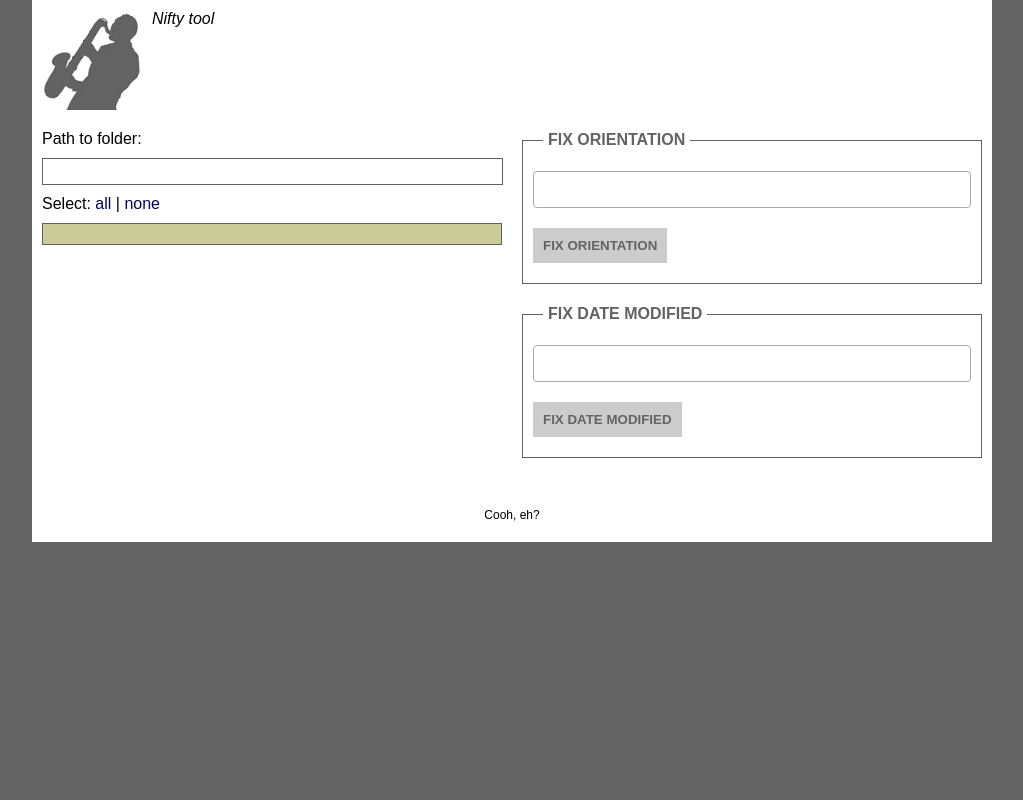
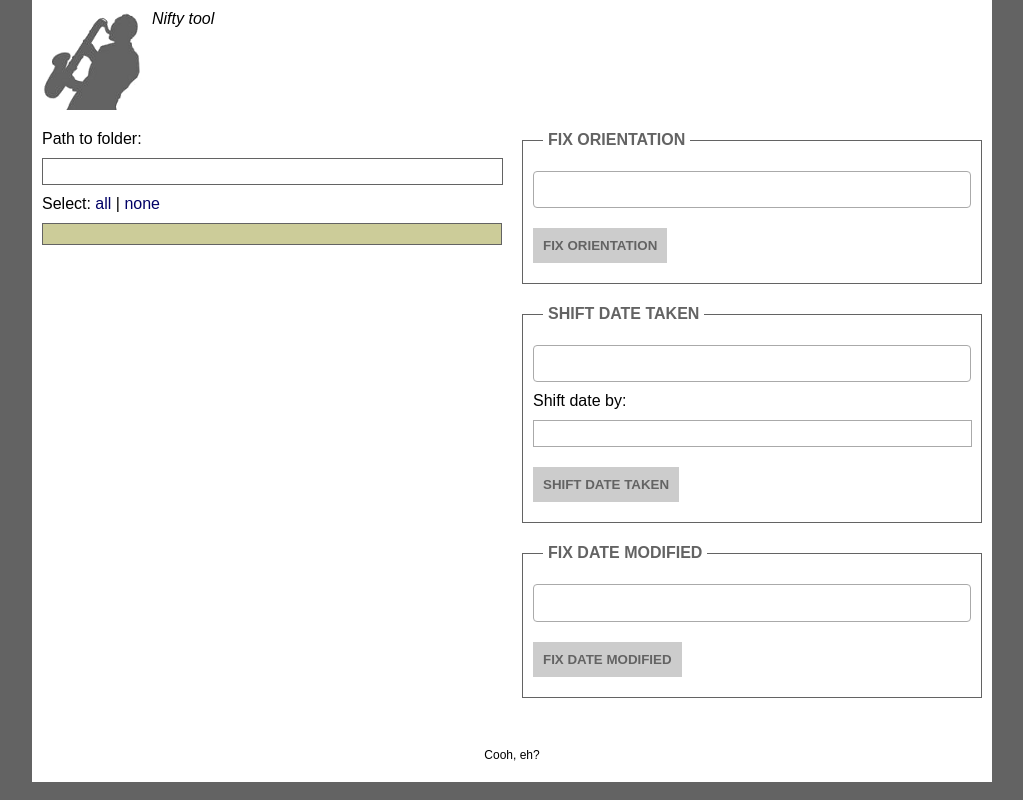
Before and after one commit to Jaza/fotojazz, a Python web app: template templates/home.html in a window 1280 px wide. Shown: the whole page, without its empty margins (128-1151 px from the left). Run offline with Jinja, Linux system fonts and the light colour scheme; the template is opened without the code that fills it, so the values that code supplies are empty.

Commit message:
exposed shiftdate on the front-end: required adding a simple generic system for passing 'extra args' between front- and back-end.

```diff
--- a/project/fotojazz/shiftdate.py
+++ b/project/fotojazz/shiftdate.py
@@ -8,17 +8,17 @@ from project.fotojazz.fotojazzprocess import FotoJazzProcess, FotoJazzProcessShe
 
 
 class ShiftDateProcess(FotoJazzProcess):
-    time_str = ''
+    offset = ''
 
     def __init__(self, *args, **kwargs):
         FotoJazzProcess.__init__(self, *args, **kwargs)
-        self.time_str = args[0]
+        self.offset = args[0]
 
     def run(self):
         """Shifts the exif date taken by the specified offset, for all images in the specified file path."""
         self.prepare_filenames()
 
-        delta = parsetimedelta(self.time_str)
+        delta = parsetimedelta(self.offset)
 
         for filename in self.filenames:
             metadata = pyexiv2.ImageMetadata(filename)
--- a/static/css/screen.css
+++ b/static/css/screen.css
@@ -25,6 +25,7 @@ label {
 input[type=text] {
   border: 1px solid #636363;
   padding: 5px;
+  display: block;
 }
 input[type=submit] {
   padding: 10px;
@@ -124,6 +125,14 @@ img {
   font-size: 16px;
   color: #636363;
 }
+.operation label {
+  margin: 10px 0 0;
+}
+.operation input[type=text] {
+  border: 1px solid #aaa;
+  margin: 10px 0 0;
+  width: 97.5%;
+}
 .operation input[type=submit] {
   margin: 20px 0 0;
 }
--- a/static/js/fotojazz.js
+++ b/static/js/fotojazz.js
@@ -1,10 +1,20 @@
 fotojazz.operations = function() {
-    function process_start(process_css_name, process_class_name) {
+    function process_start(process_css_name, process_class_name, extra_args) {
+        if (extra_args == undefined) {
+            extra_args = [];
+        }
         $('#operation-' + process_css_name).click(function() {
             var filenames_input = get_filenames_list();
-            $.getJSON(SCRIPT_ROOT + '/process/start/' + process_class_name + '/', {
-                'filenames_input': filenames_input.join(' ')
-            }, function(data) {
+            var args = {
+                'filenames_input': filenames_input.join(' '),
+                'extra_args': ''
+            };
+            for (var i = 0; i < extra_args.length; i++) {
+                args['extra_args'] += (args['extra_args'] != '' ? ';' : '') + $('#operation-' + process_css_name + '-' + extra_args[i]).val();
+            }
+            $.getJSON(SCRIPT_ROOT + '/process/start/' + process_class_name + '/',
+            args,
+            function(data) {
                 $('#operation-' + process_css_name).attr('disabled', 'disabled');
                 $('#operation-' + process_css_name + '-progress').progressbar('option', 'disabled', false);
                 $('#operation-' + process_css_name + '-progress').progressbar('option', 'value', data.percent);
@@ -73,6 +83,7 @@ fotojazz.operations = function() {
             });
 
             process_start('reorient', 'ExifTranProcess');
+            process_start('shiftdate', 'ShiftDateProcess', ['offset']);
             process_start('datemodified', 'DateModifiedProcess');
         }
     }
--- a/templates/home.html
+++ b/templates/home.html
@@ -34,6 +34,14 @@
   </div><!-- /#operation -->
 
   <div class="operation">
+    <h2>Shift date taken</h2>
+    <div class="operation-progress" id="operation-shiftdate-progress"></div>
+    <label for="operation-shiftdate-offset">Shift date by:</label>
+    <input type="text" id="operation-shiftdate-offset" />
+    <input type="submit" value="Shift date taken" id="operation-shiftdate" />
+  </div><!-- /#operation -->
+
+  <div class="operation">
     <h2>Fix date modified</h2>
     <div class="operation-progress" id="operation-datemodified-progress"></div>
     <input type="submit" value="Fix date modified" id="operation-datemodified" />
```
Also changed, not shown: project/fotojazz/views.py (+7 -1 lines).
